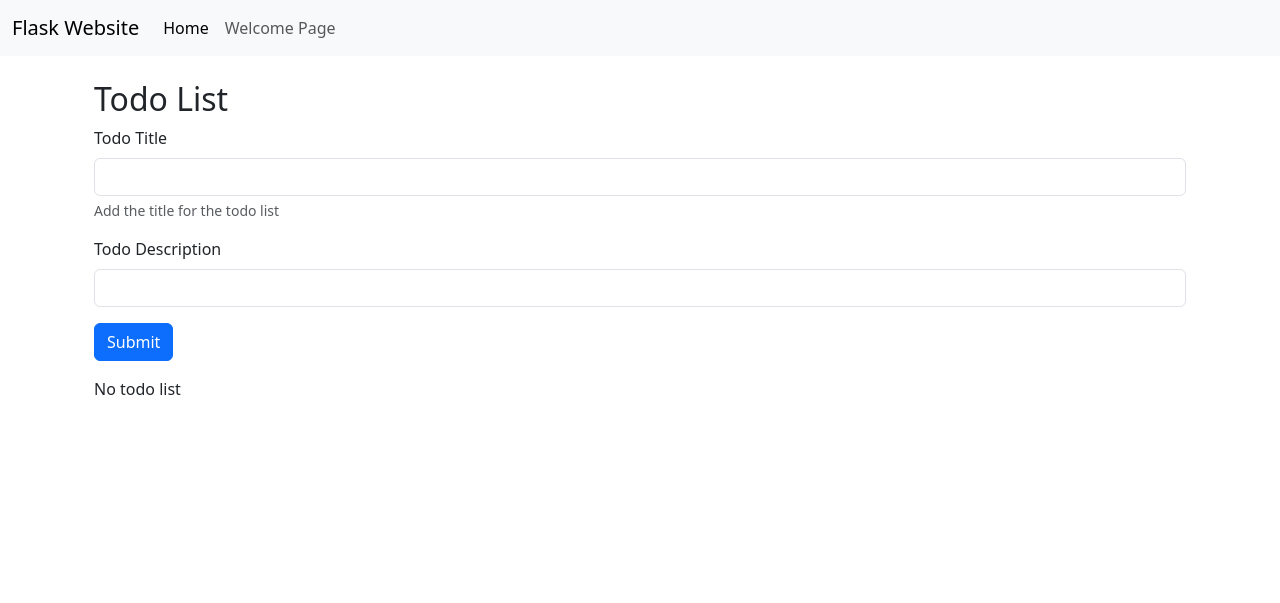
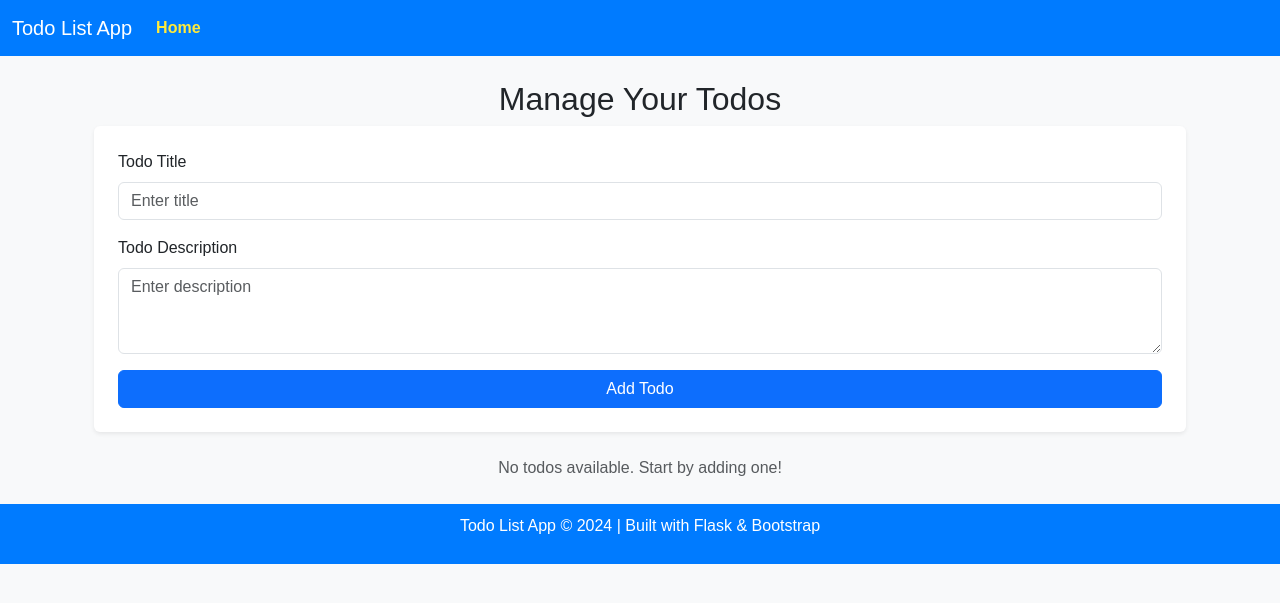
Before and after one commit to Qoslaye/Flask-Todo-List-App, a Flask app: page / in a window 1280 px wide. Shown: the top 603 px of the page. Run offline with Flask 3, Linux system fonts and the light colour scheme.

Commit message:
updated the design

```diff
--- a/templates/base.html
+++ b/templates/base.html
@@ -3,35 +3,64 @@
   <head>
     <meta charset="utf-8">
     <meta name="viewport" content="width=device-width, initial-scale=1">
-    <title> {%block title %}
-        {%endblock%} - Todo List App</title>
-    <link href="https://cdn.jsdelivr.net/npm/bootstrap@5.3.3/dist/css/bootstrap.min.css" rel="stylesheet" integrity="sha384-QWTKZyjpPEjISv5WaRU9OFeRpok6YctnYmDr5pNlyT2bRjXh0JMhjY6hW+ALEwIH" crossorigin="anonymous">
+    <title>{% block title %}{% endblock %} - Todo List App</title>
+    <link href="https://cdn.jsdelivr.net/npm/bootstrap@5.3.3/dist/css/bootstrap.min.css" rel="stylesheet">
+    <style>
+      body {
+        font-family: Arial, sans-serif;
+        background-color: #f8f9fa;
+      }
+      .navbar {
+        background-color: #007bff;
+      }
+      .navbar-brand, .nav-link {
+        color: #fff !important;
+      }
+      .nav-link.active {
+        font-weight: bold;
+        color: #ffeb3b !important;
+      }
+      footer {
+        background-color: #007bff;
+        color: #fff;
+        padding: 10px;
+        text-align: center;
+      }
+      .btn {
+        transition: all 0.3s ease-in-out;
+      }
+      .btn:hover {
+        transform: scale(1.05);
+      }
+      .table-hover tbody tr:hover {
+        background-color: #f1f1f1;
+      }
+    </style>
   </head>
   <body>
-    <nav class="navbar navbar-expand-lg bg-body-tertiary">
+    <nav class="navbar navbar-expand-lg">
       <div class="container-fluid">
-          <a class="navbar-brand" href="#">Flask Website</a>
-          <button class="navbar-toggler" type="button" data-bs-toggle="collapse" data-bs-target="#navbarNavDropdown" aria-controls="navbarNavDropdown" aria-expanded="false" aria-label="Toggle navigation">
+        <a class="navbar-brand" href="#">Todo List App</a>
+        <button class="navbar-toggler" type="button" data-bs-toggle="collapse" data-bs-target="#navbarNavDropdown">
           <span class="navbar-toggler-icon"></span>
         </button>
         <div class="collapse navbar-collapse" id="navbarNavDropdown">
           <ul class="navbar-nav">
             <li class="nav-item">
-                <a class="nav-link active" aria-current="page" href="#">Home</a>
+              <a class="nav-link {% if request.path == '/' %}active{% endif %}" href="/">Home</a>
             </li>
-              <li class="nav-item">
-                <a class="nav-link" href="/welcome/qoslaye">Welcome Page</a>
-              </li>
+
           </ul>
         </div>
       </div>
     </nav>
-
     <div class="container my-4">
       {% block body %}
       {% endblock body %}
     </div>
-
-    <script src="https://cdn.jsdelivr.net/npm/bootstrap@5.3.3/dist/js/bootstrap.bundle.min.js" integrity="sha384-YvpcrYf0tY3lHB60NNkmXc5s9fDVZLESaAA55NDzOxhy9GkcIdslK1eN7N6jIeHz" crossorigin="anonymous"></script>
+    <footer>
+      <p>Todo List App &copy; 2024 | Built with Flask & Bootstrap</p>
+    </footer>
+    <script src="https://cdn.jsdelivr.net/npm/bootstrap@5.3.3/dist/js/bootstrap.bundle.min.js"></script>
   </body>
 </html>
--- a/templates/index.html
+++ b/templates/index.html
@@ -1,36 +1,29 @@
 {% extends 'base.html' %}
-{%block title %}
-Home
-        {%endblock%}
+{% block title %}Home{% endblock %}
 {% block body %}
-
-  <div class="container my-3">
-    <h2>
-      Todo List
-    </h2>
-    <form action="/" method="POST">
+<div class="container my-4">
+  <h2 class="text-center">Manage Your Todos</h2>
+  <form action="/" method="POST" class="p-4 shadow-sm rounded bg-white">
     <div class="mb-3">
       <label for="title" class="form-label">Todo Title</label>
-        <input type="text" class="form-control" name="title" id="title" aria-describedby="textHelp">
-        <div id="textHelp" class="form-text">Add the title for the todo list</div>
+      <input type="text" class="form-control" name="title" id="title" placeholder="Enter title">
     </div>
     <div class="mb-3">
       <label for="desc" class="form-label">Todo Description</label>
-        <input type="text" class="form-control" name="desc" id="desc">
+      <textarea class="form-control" name="desc" id="desc" rows="3" placeholder="Enter description"></textarea>
     </div>
-      <button type="submit" class="btn btn-primary">Submit</button>
+    <button type="submit" class="btn btn-primary w-100">Add Todo</button>
   </form>
 </div>
-
-  <div class="container my-3">
+<div class="container my-4">
   {% if alltodo | length == 0 %}
-      <p>No todo list</p>
+    <p class="text-center text-muted">No todos available. Start by adding one!</p>
   {% else %}
-      <p>Your Todos</p>
-      <table class="table">
-        <thead>
+    <h4 class="my-3">Your Todos</h4>
+    <table class="table table-hover table-striped shadow-sm bg-white rounded">
+      <thead class="table-dark">
         <tr>
-            <th scope="col">Sno</th>
+          <th scope="col">#</th>
           <th scope="col">Title</th>
           <th scope="col">Description</th>
           <th scope="col">Time</th>
@@ -45,8 +38,8 @@ Home
           <td>{{ todo.desc }}</td>
           <td>{{ todo.time }}</td>
           <td>
-                <a href="/update/{{ todo.sno }}" class="btn btn-outline-success btn-sm mx-1">Update</a>
-                <a href="/delete/{{ todo.sno }}" class="btn btn-outline-danger btn-sm mx-1">Delete</a>
+            <a href="/update/{{ todo.sno }}" class="btn btn-success btn-sm" data-bs-toggle="tooltip" title="Edit"><i class="bi bi-pencil"></i> Update</a>
+            <a href="/delete/{{ todo.sno }}" class="btn btn-danger btn-sm" data-bs-toggle="tooltip" title="Delete"><i class="bi bi-trash"></i> Delete</a>
           </td>
         </tr>
         {% endfor %}
@@ -54,4 +47,4 @@ Home
     </table>
   {% endif %}
 </div>
-{% endblock body %}
+{% endblock %}
```
Also changed, not shown: templates/update.html (+6 -8 lines). Lines whose indentation alone changed are shown as unchanged.
